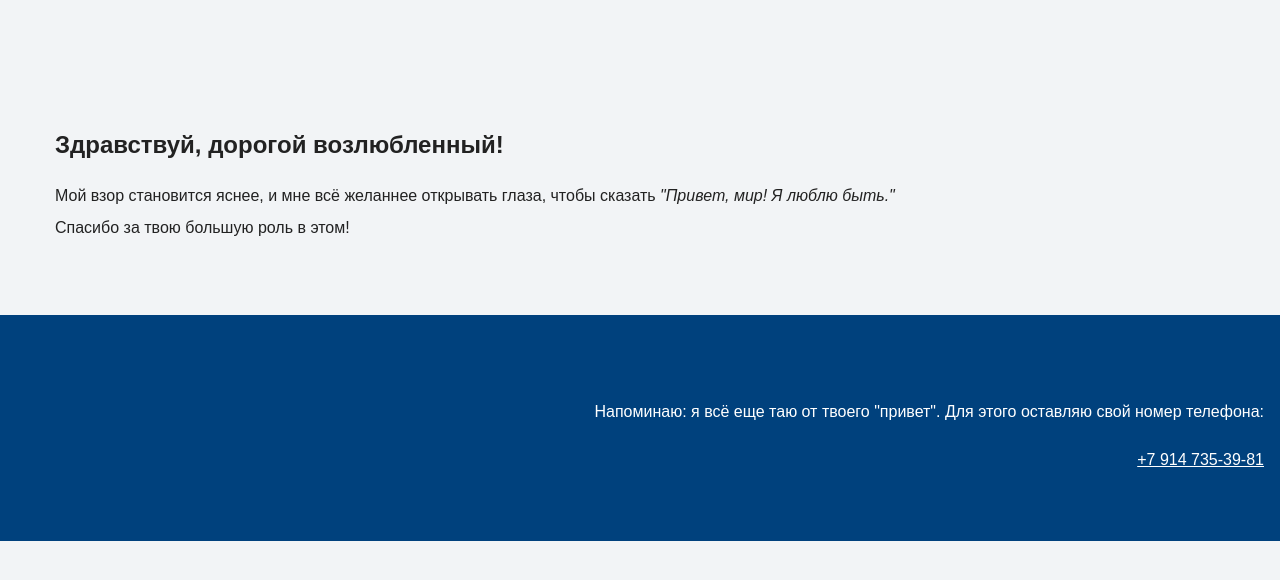
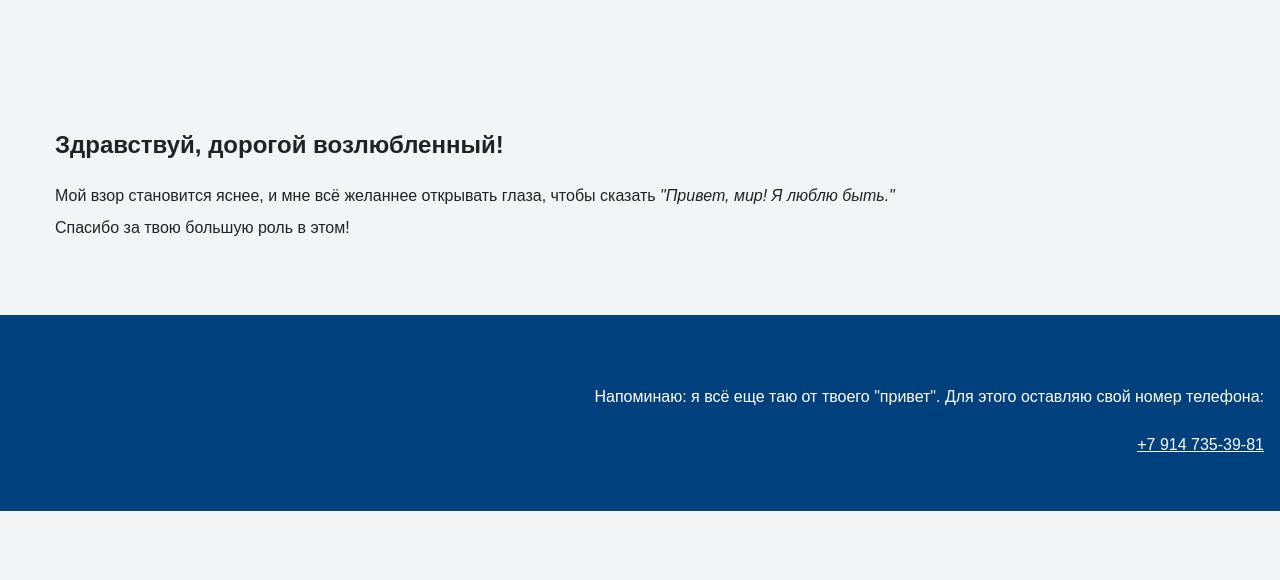
Before and after one commit to MONDAYMIND/hello-world, a plain HTML site: page index.html in a window 1280 px wide. Shown: the part 142-722 px from the top of the page. Drawn offline with Linux system fonts and the light colour scheme.

Commit message:
Update style.css

```diff
--- a/style.css
+++ b/style.css
@@ -31,7 +31,7 @@ body {
 }
 
 .page-footer {
-  padding: 65px 0;
+  padding: 50px 0;
   background-color: #00417d;
   color: #ffffff;
 }
```
